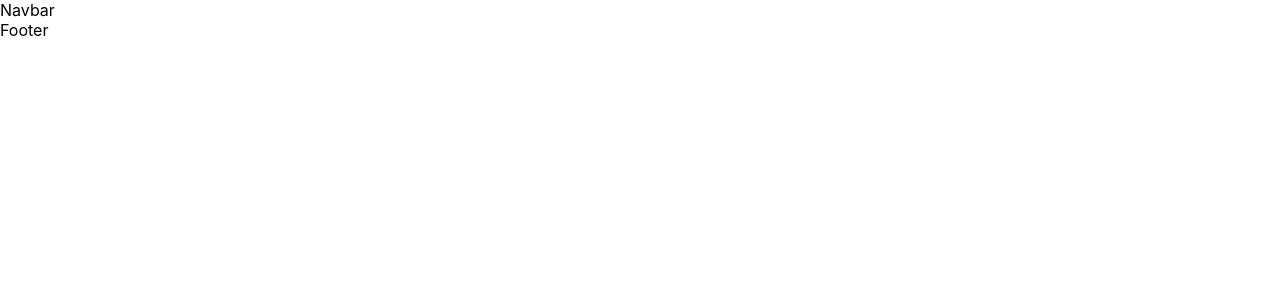
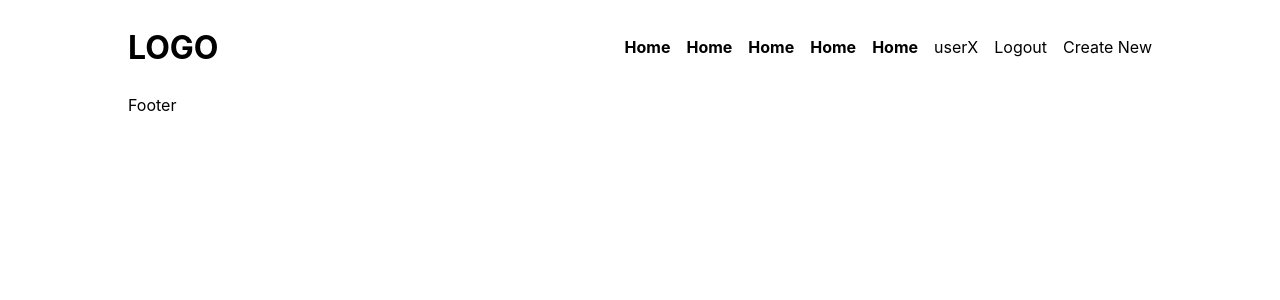
Before and after one commit to dovjas/BlogApp, a React (Create React App) app: page / in a window 1280 px wide. Shown: the top 300 px of the page. Built offline with nearby package versions, Linux system fonts and the light colour scheme.

Commit message:
created - navbar simple style

```diff
--- a/src/components/navbar/Navbar.jsx
+++ b/src/components/navbar/Navbar.jsx
@@ -1,8 +1,35 @@
-import React from 'react'
-
+import React from "react";
+import {Link} from "react-router-dom";
 const Navbar = () => {
   return (
-    <div>Navbar</div>
+    <nav>
+      <div className="container">
+        <div className="logo">LOGO</div>
+        <div className="links">
+          <Link className="link" to="/">
+            <h4>Home</h4>
+          </Link>
+          <Link className="link" to="/">
+            <h4>Home</h4>
+          </Link>
+          <Link className="link" to="/">
+            <h4>Home</h4>
+          </Link>
+          <Link className="link" to="/">
+            <h4>Home</h4>
+          </Link>
+          <Link className="link" to="/">
+            <h4>Home</h4>
+          </Link>
+            <p>userX</p>
+            <span>Logout</span>
+            <span className="create-new">
+              <Link to="/createBlog" className="link">Create New</Link>
+            </span>
+        </div>
+      </div>
+    </nav>
+
   )
 }
 
--- a/src/style.scss
+++ b/src/style.scss
@@ -2,7 +2,44 @@ $lightGold:#FECD45;
 $lightBlue:#2568FB;
 
 .app {
+    display: flex;
+    justify-content: center;
     .container{
+        width: 1024px;
+        //Navbar
+        nav{
+            .container{
+                width: 100%;
+                display: flex;
+                justify-content: space-between;
+                align-items: center;
+                padding: 1rem 0;
+                .logo{
+                    font-size: 2rem;
+                    font-weight: 700;
+                }
+                .link{
+                    text-decoration: none;
+                    color: #000;
+                }
+                .links{
+                    display: flex;
+                    align-items: center;
+                    gap: 1rem;
+
+                    h4{
+                        font-size: 1rem;
+                        font-style: 400;
+                    }
+
+                    span{
+                        cursor: pointer;
+                    }
+                }
+
+            }
+        }
+
 
         //LOGIN & REGISTER
         .auth{
```
